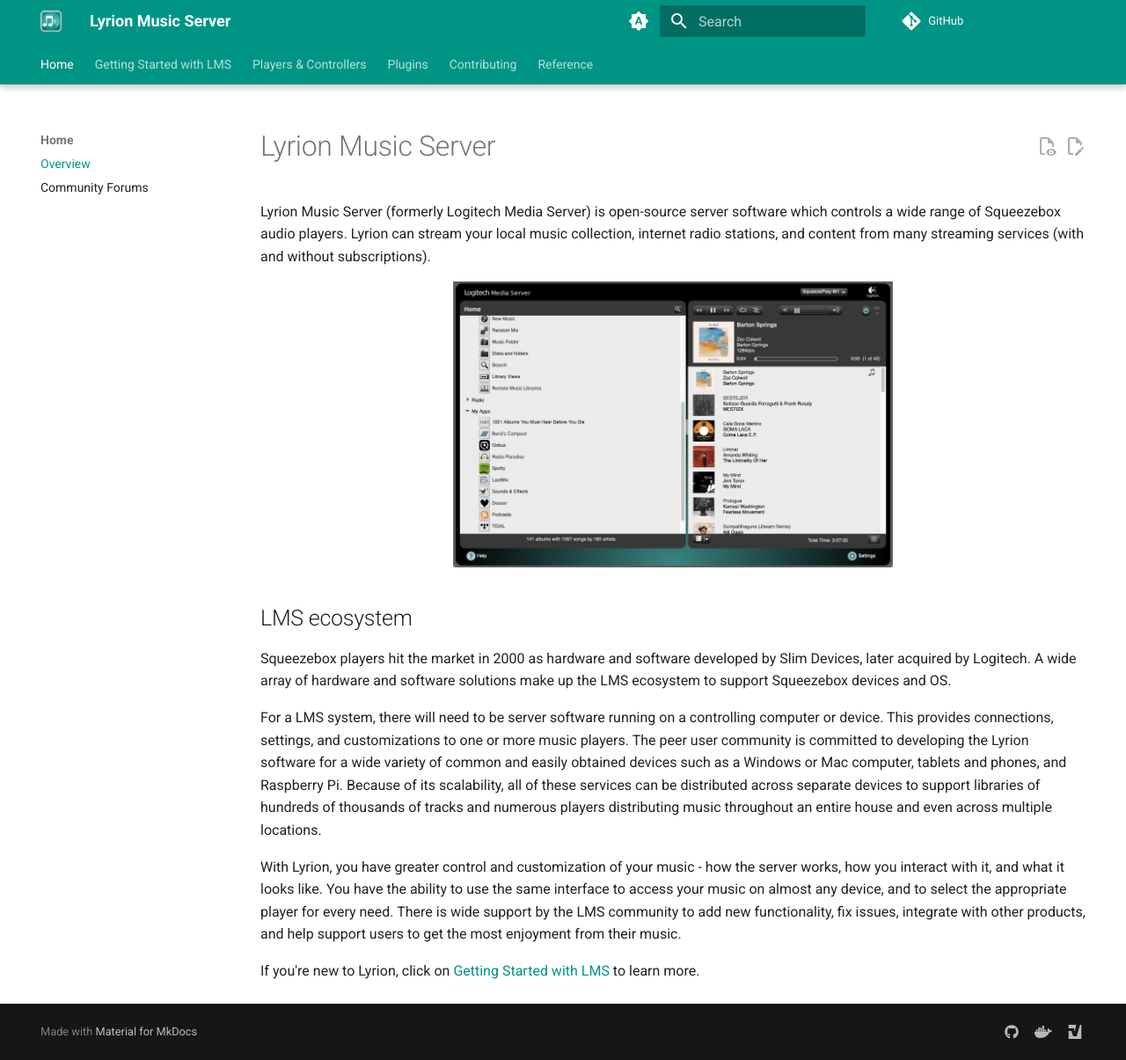
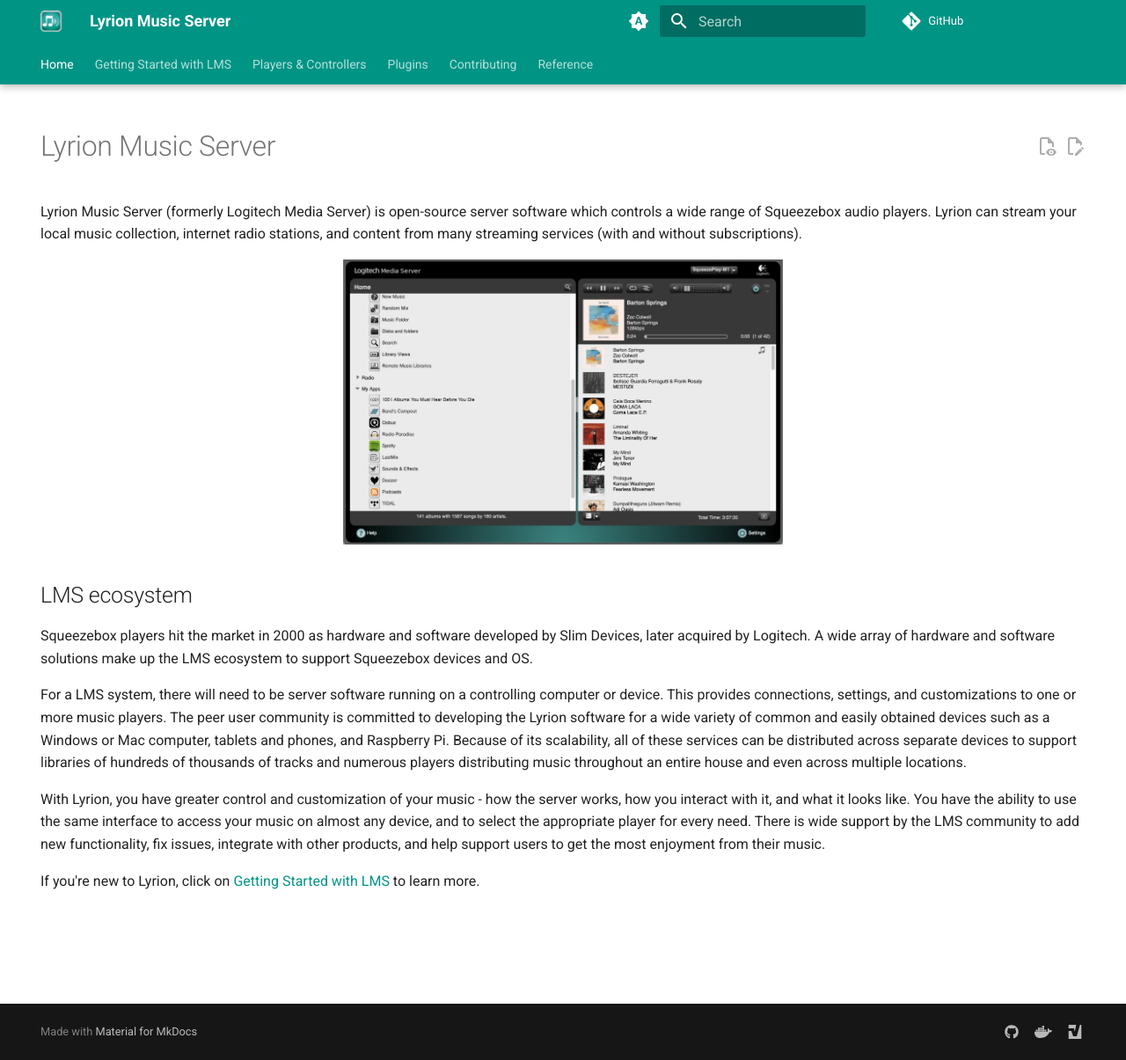
Before and after one commit to LMS-Community/lms-community.github.io, an MkDocs documentation site: the page built from docs/index.md, in a window 1280 px wide and 1205 px high. Shown: the whole window at 88% size. Built offline with MkDocs 1.6.1 and Material for MkDocs 9.7.7, drawn with Linux system fonts in a browser that asks for light colours; plug-ins that fetch from the network failed and are left out; comment, search, counter and statistics services are not loaded.

```diff
--- a/mkdocs.yml
+++ b/mkdocs.yml
@@ -79,9 +79,7 @@ markdown_extensions:
       emoji_generator: !!python/name:material.extensions.emoji.to_svg
 
 nav:
-  - Home:
-    - Overview: index.md
-    - Community Forums: https://forums.slimdevices.com
+  - Home: index.md
   - Getting Started with LMS:
     - Download & Installation: getting-started/index.md
     - Migrate from UE Smart Radio:
```
Also changed, not shown: docs/index.md (+1 -0 lines).
